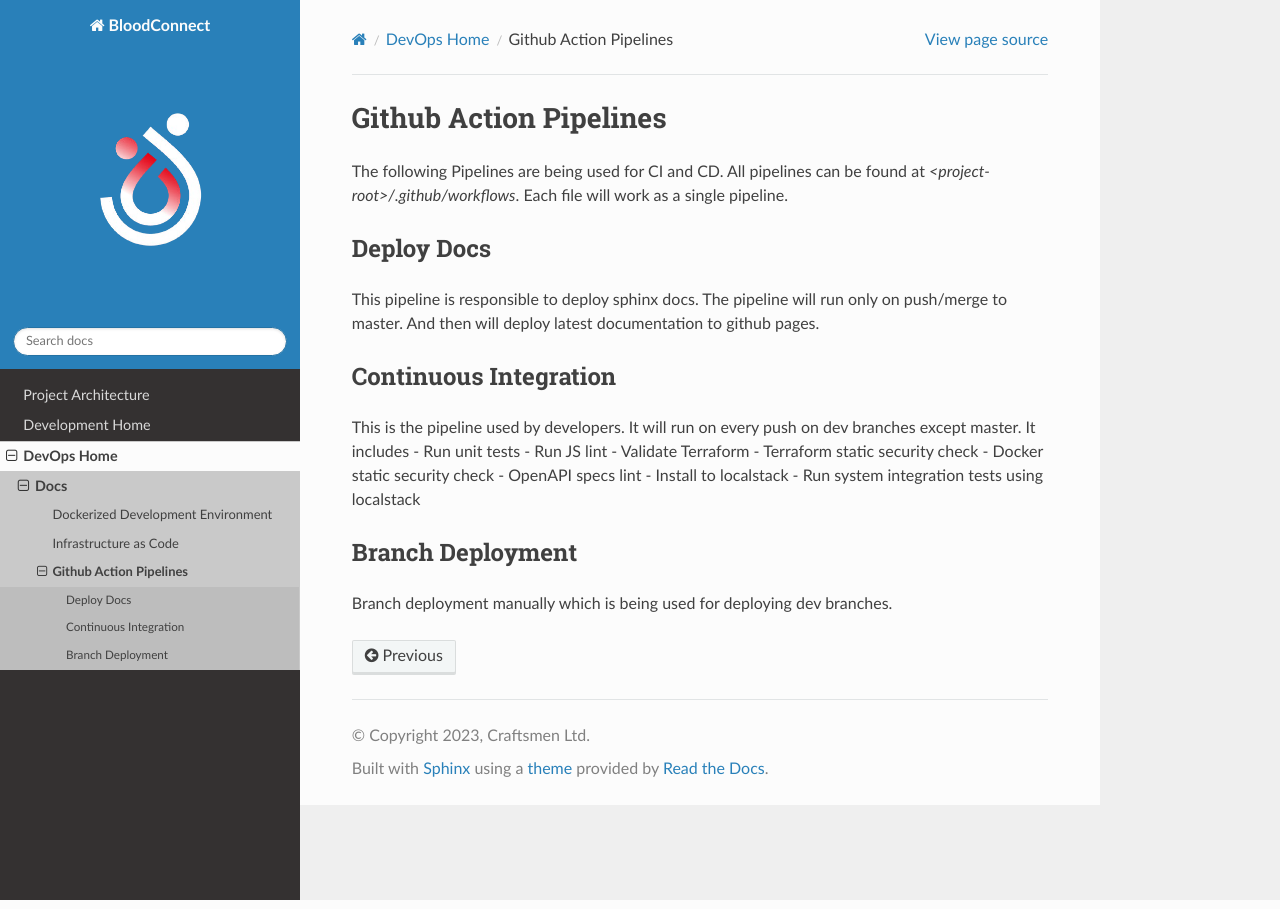
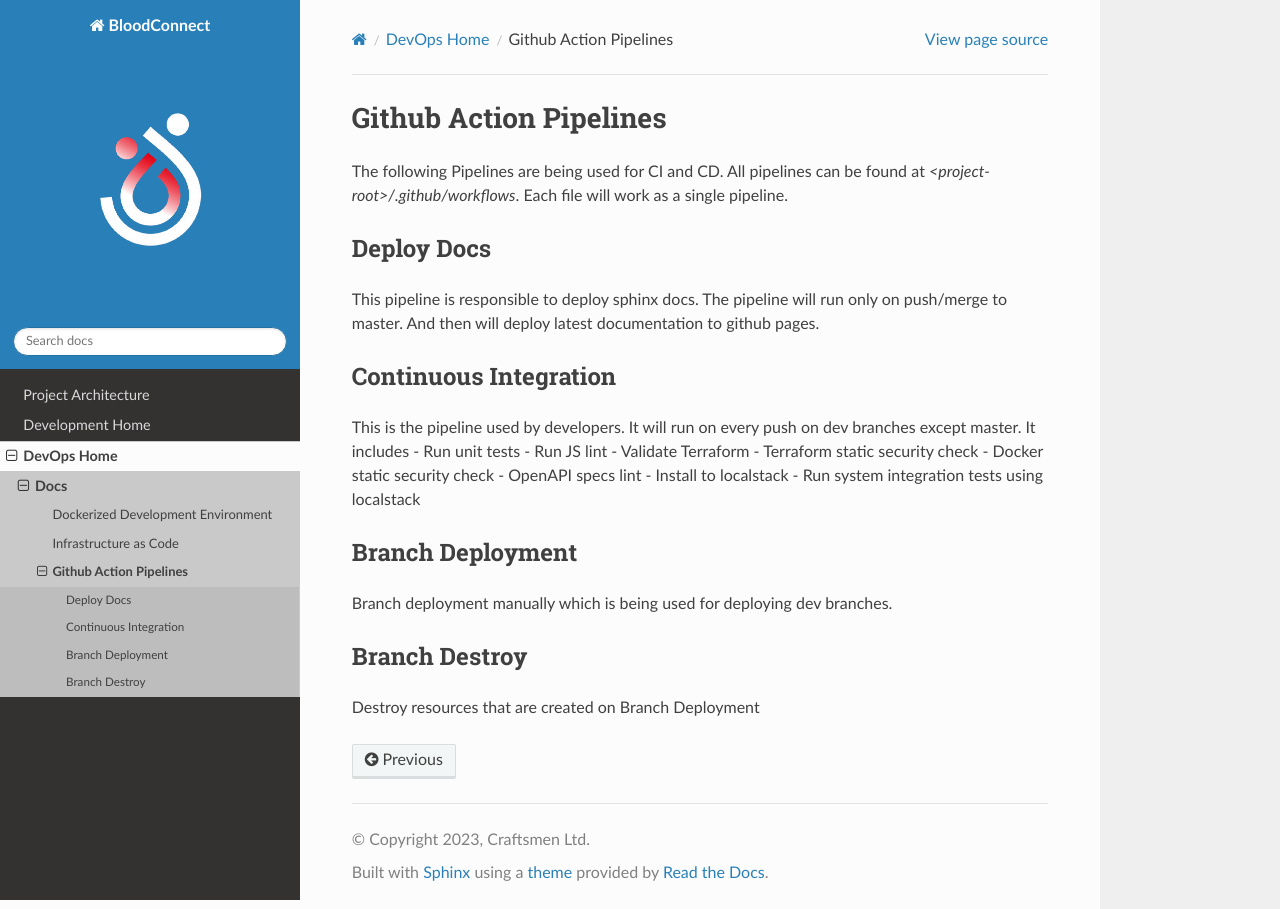
Before and after one commit to CraftsmenLtd/BloodConnect, a Sphinx documentation site: the page built from docs/devops/Pipelines.rst, in a window 1280 px wide. Built offline with Sphinx 7.4.7 and the Read the Docs theme 2.0.0, drawn with Linux system fonts in a browser that asks for light colours.

Commit message:
I-#93: revert

```diff
--- a/docs/devops/Pipelines.rst
+++ b/docs/devops/Pipelines.rst
@@ -26,3 +26,7 @@ This is the pipeline used by developers. It will run on every push on dev branch
 Branch Deployment
 ~~~~~~~~~~~~~~~~~
 Branch deployment manually which is being used for deploying dev branches.
+
+Branch Destroy
+~~~~~~~~~~~~~~
+Destroy resources that are created on Branch Deployment
```
Also changed, not shown: 1 other file.
